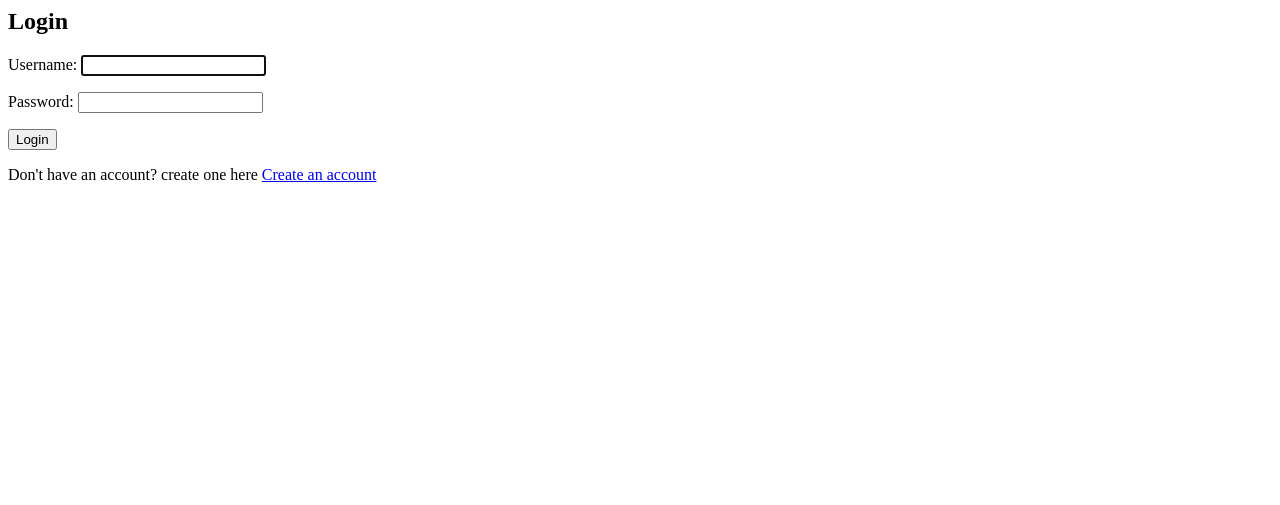
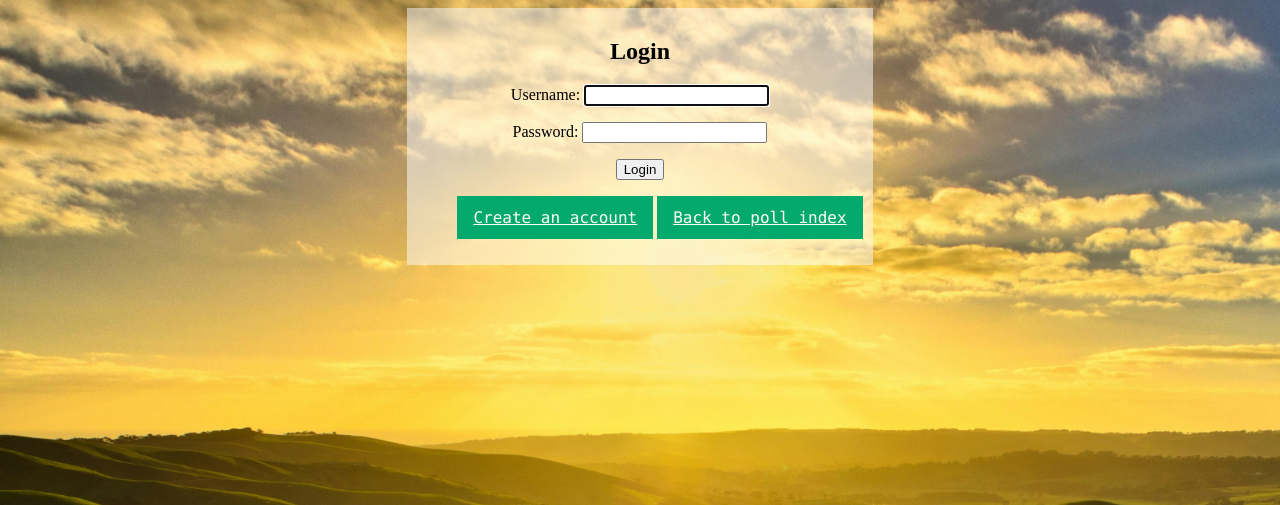
Before and after one commit to KhunakornP/ku-polls, a Django app: page /accounts/login/ in a window 1280 px wide. Shown: the top 505 px of the page. Run offline with Django 4.2, Linux system fonts and the light colour scheme.

Commit message:
Improved page styling for the login, index, and registration page

```diff
--- a/templates/registration/login.html
+++ b/templates/registration/login.html
@@ -1,4 +1,26 @@
 <html>
+{% load static %}
+<link rel="stylesheet" href="{% static 'polls/style.css' %}">
+<style>
+    .button {
+    background-color : #04AA6D;
+    border: #555555;
+    color : white;
+  	font-family: "Ludia console", monaco,  monospace;
+    text-align: center;
+    display: inline-block;
+    padding : 12px 16px;
+    }
+    .container {
+    margin: auto;
+    background-color: rgba(255, 255, 255, 0.5);
+    width: 60%;
+    padding: 10px;
+    text-align: center;
+    max-width: fit-content;
+    }
+</style>
+<div class="container">
 <body>
 <h2>Login</h2>
 <form method="post">
@@ -9,7 +31,10 @@
   </p>
   <input type="hidden" name="next" value="{{next}}"/>
  </form>
-<p> Don't have an account? create one here
+<ul>
 <a href="/register/" class="button"> Create an account </a>
+    <a href="/polls/" class="button"> Back to poll index </a>
+</ul>
 </body>
+</div>
 </html>
--- a/templates/registration/register.html
+++ b/templates/registration/register.html
@@ -10,3 +10,4 @@
     </tr>
     </table>
 </form>
+<a href="/accounts/login/?next=/polls/" class="button"> Back to login </a>
```
Also changed, not shown: polls/templates/polls/index.html (+9 -2 lines).
